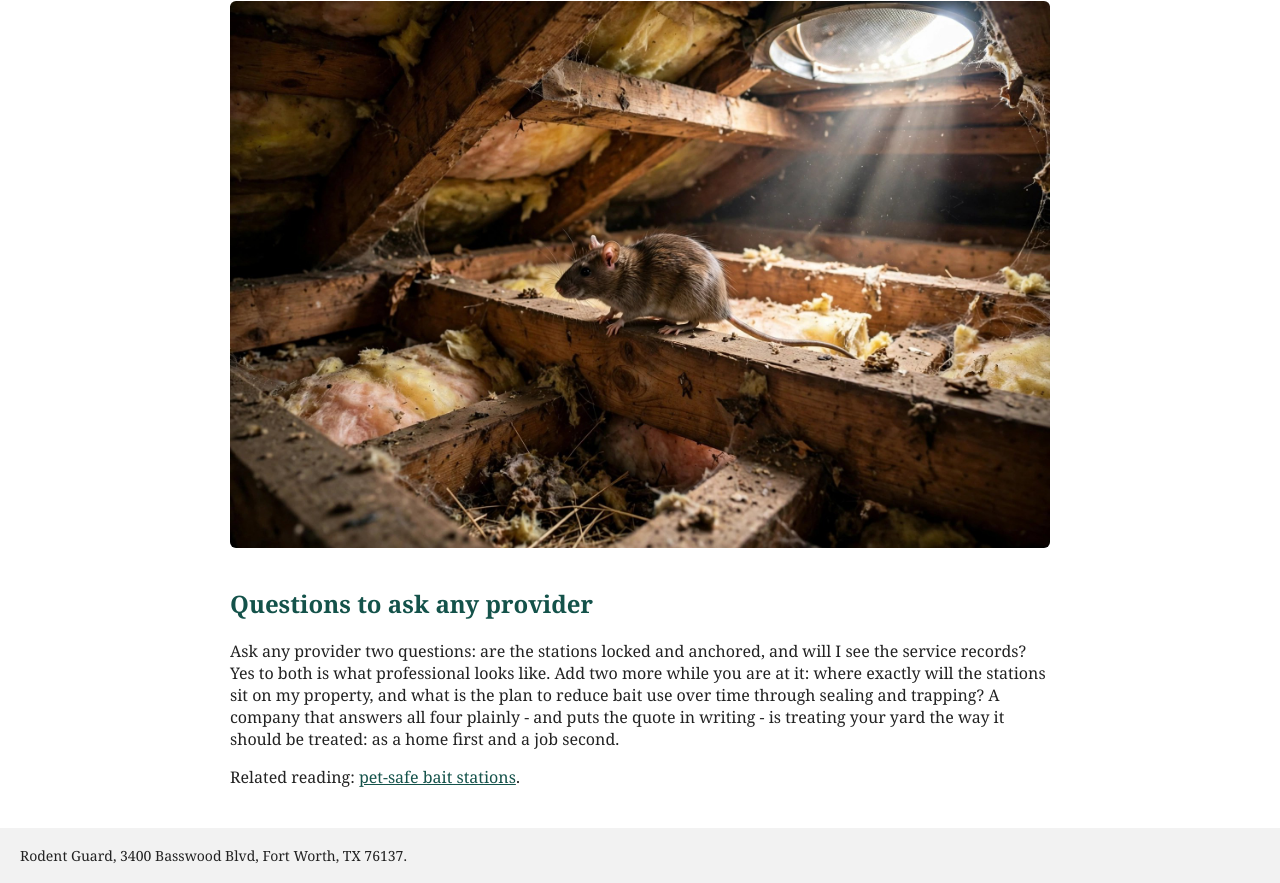
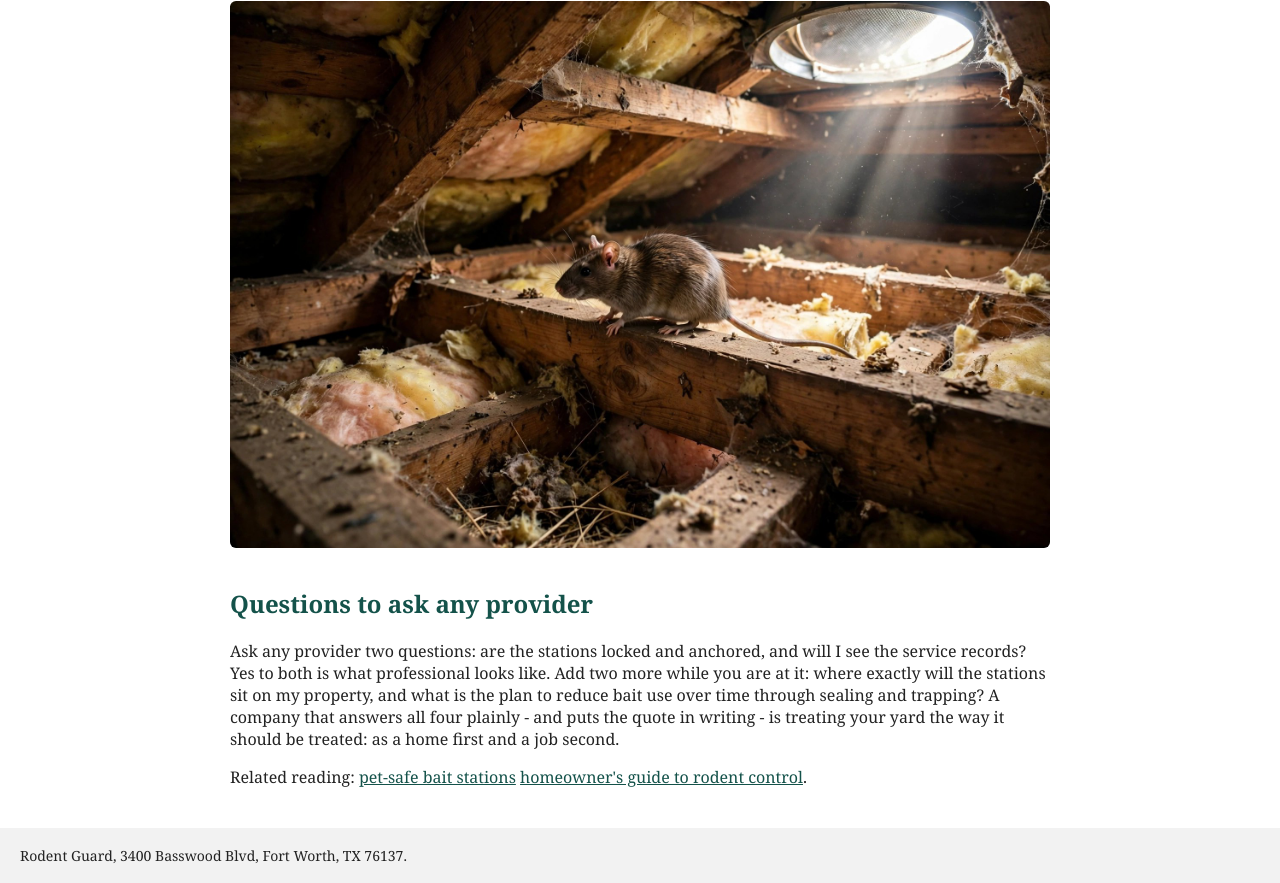
Before and after one commit to RodentGuardFortWorth/rodent-guard-render, a plain HTML site: page index.html in a window 1280 px wide. Shown: the part 3043-3926 px from the top of the page. Drawn offline with Linux system fonts and the light colour scheme.

Commit message:
Restore WordPress supporting link; keep pet-safe bait stations site link

```diff
--- a/index.html
+++ b/index.html
@@ -24,7 +24,7 @@
 <img src="rodent-attic-rat.jpg" alt="Roof rat in a Fort Worth attic near chewed wiring">
 <h2>Questions to ask any provider</h2>
 <p>Ask any provider two questions: are the stations locked and anchored, and will I see the service records? Yes to both is what professional looks like. Add two more while you are at it: where exactly will the stations sit on my property, and what is the plan to reduce bait use over time through sealing and trapping? A company that answers all four plainly - and puts the quote in writing - is treating your yard the way it should be treated: as a home first and a job second.</p>
-<p>Related reading: <a href="https://rodentcontrolfortworthtx.com/services/bait-station-installation/">pet-safe bait stations</a>.</p>
+<p>Related reading: <a href="https://rodentcontrolfortworthtx.com/services/bait-station-installation/">pet-safe bait stations</a> <a href="https://rodentguardfw.wordpress.com/2026/11/20/rodent-control-in-fort-worth-a-homeowners-guide-to-keeping-rats-and-mice-out-for-good/">homeowner's guide to rodent control</a>.</p>
 </main>
 <footer>Rodent Guard, 3400 Basswood Blvd, Fort Worth, TX 76137. </footer>
 </body></html>
```
